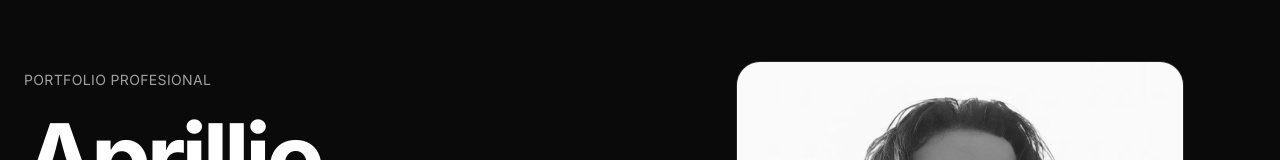
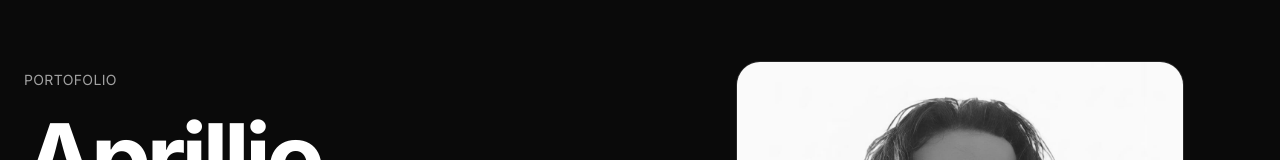
Before and after one commit to aprilliobintang284/portfolio-aprillio, a Next.js app: page / in a window 1280 px wide. Shown: the part 135-295 px from the top of the page. Built offline with nearby package versions, Linux system fonts and the light colour scheme; no server answers.

Commit message:
update remove dikit

```diff
--- a/app/page.tsx
+++ b/app/page.tsx
@@ -102,7 +102,7 @@ export default function Portfolio() {
         <section className="relative min-h-[90vh] flex items-center px-6 max-w-7xl mx-auto pt-10">
           <motion.div initial="hidden" animate="visible" variants={{ visible: { transition: { staggerChildren: 0.2 } } }} className="grid lg:grid-cols-2 gap-12 items-center w-full">
             <div>
-                <motion.p variants={fadeInUp} className="text-neutral-400 mb-4 text-sm font-mono tracking-wide uppercase">Portfolio Profesional</motion.p>
+                <motion.p variants={fadeInUp} className="text-neutral-400 mb-4 text-sm font-mono tracking-wide uppercase">Portofolio</motion.p>
                 <motion.h1 variants={fadeInUp} className="text-6xl md:text-8xl font-bold tracking-tighter leading-[1.1] mb-6 text-white">
                 Aprillio Bintang <br /><span className="text-neutral-500">Perdana.</span>
                 </motion.h1>
```
